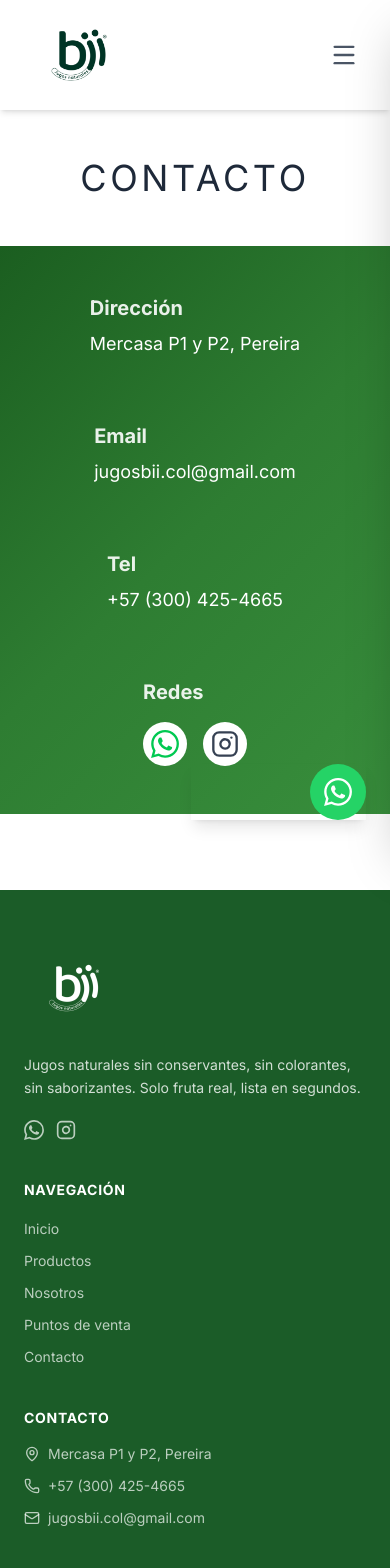
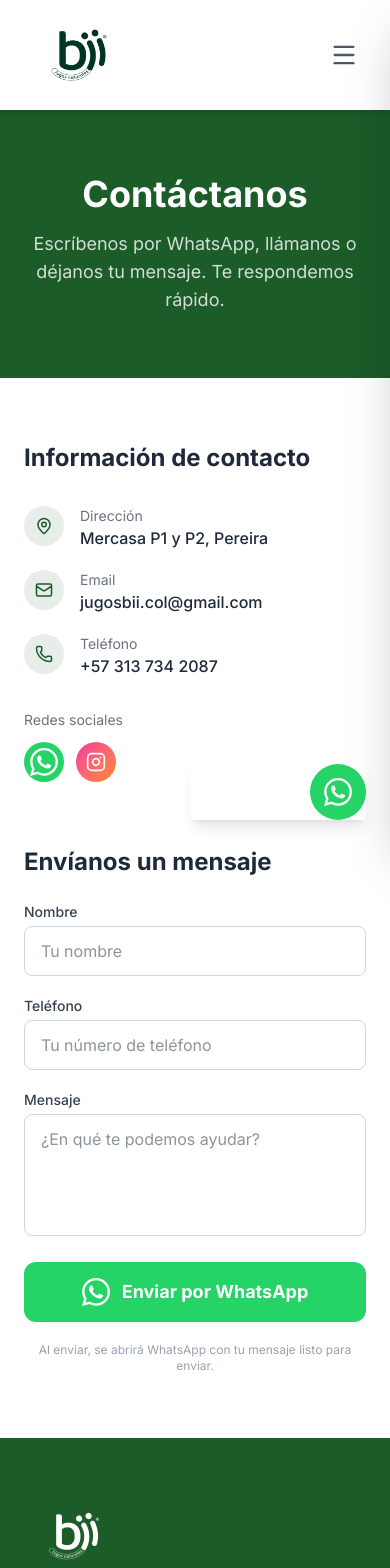
Before and after one commit to Jeronimocifci/Frontend_bii, a Next.js app in the folder miweb-frontend/: page /contacto in a window 390 px wide. Shown: the top 1568 px of the page. Built offline with nearby package versions, Linux system fonts and the light colour scheme.

Commit message:
feat: cards con nombre, botón WhatsApp en productos, formulario de contacto

```diff
--- a/miweb-frontend/src/app/contacto/page.tsx
+++ b/miweb-frontend/src/app/contacto/page.tsx
@@ -1,13 +1,8 @@
 "use client";
-import React from 'react';
-import { Mail, Phone, MapPin, Instagram, LucideIcon } from 'lucide-react';
+import React, { useState } from 'react';
+import { Mail, Phone, MapPin, Instagram } from 'lucide-react';
 
-interface ContactColumnProps {
-  label: string;
-  value: string;
-  icon: LucideIcon;
-  type: 'text' | 'email' | 'phone';
-}
+const WHATSAPP_NUMBER = '573137342087';
 
 const WhatsAppIcon = () => (
   <svg viewBox="0 0 24 24" fill="currentColor" className="w-7 h-7">
@@ -15,67 +10,71 @@ const WhatsAppIcon = () => (
   </svg>
 );
 
-const ContactoPage: React.FC = () => {
+export default function ContactoPage() {
+  const [nombre, setNombre] = useState('');
+  const [telefono, setTelefono] = useState('');
+  const [mensaje, setMensaje] = useState('');
+
+  const handleSubmit = (e: React.FormEvent) => {
+    e.preventDefault();
+    const text = `Hola bii! 👋\n\n*Nombre:* ${nombre}\n*Teléfono:* ${telefono}\n*Mensaje:* ${mensaje}`;
+    const url = `https://wa.me/${WHATSAPP_NUMBER}?text=${encodeURIComponent(text)}`;
+    window.open(url, '_blank');
+  };
+
   const contactInfo = [
-    { label: 'Dirección', value: 'Mercasa P1 y P2, Pereira', icon: MapPin, type: 'text' as const },
-    { label: 'Email', value: 'jugosbii.col@gmail.com', icon: Mail, type: 'email' as const },
-    { label: 'Tel', value: '+57 (300) 425-4665', icon: Phone, type: 'phone' as const },
+    { label: 'Dirección', value: 'Mercasa P1 y P2, Pereira', type: 'text' as const, icon: MapPin },
+    { label: 'Email', value: 'jugosbii.col@gmail.com', type: 'email' as const, icon: Mail },
+    { label: 'Teléfono', value: '+57 313 734 2087', type: 'phone' as const, icon: Phone },
   ];
 
-  const ContactColumn: React.FC<ContactColumnProps> = ({ label, value, type }) => (
-    <div className="flex flex-col items-start p-4">
-      <h3 className="text-xl md:text-2xl font-semibold mb-2 text-white/90">{label}</h3>
+  return (
+    <div className="min-h-screen w-full">
+
+      {/* Hero */}
+      <div className="bg-brand text-white py-16 px-4 text-center">
+        <h1 className="text-4xl md:text-5xl font-bold mb-4">Contáctanos</h1>
+        <p className="text-white/80 text-lg max-w-xl mx-auto">
+          Escríbenos por WhatsApp, llámanos o déjanos tu mensaje. Te respondemos rápido.
+        </p>
+      </div>
+
+      <div className="max-w-6xl mx-auto px-6 py-16 grid grid-cols-1 md:grid-cols-2 gap-16">
+
+        {/* Info de contacto */}
+        <div className="space-y-8">
+          <h2 className="text-2xl font-bold text-gray-800">Información de contacto</h2>
+
+          <ul className="space-y-5">
+            {contactInfo.map(({ label, value, type, icon: Icon }) => (
+              <li key={label} className="flex items-start gap-4">
+                <div className="w-10 h-10 rounded-full bg-brand/10 flex items-center justify-center shrink-0">
+                  <Icon size={18} className="text-brand" />
+                </div>
+                <div>
+                  <p className="text-sm text-gray-500">{label}</p>
                   {type === 'email' ? (
-        <a href={`mailto:${value}`} className="text-lg text-white hover:text-white/70 transition-colors">
-          {value}
-        </a>
+                    <a href={`mailto:${value}`} className="text-gray-800 font-medium hover:text-brand transition-colors">{value}</a>
                   ) : type === 'phone' ? (
-        <a href={`tel:${value}`} className="text-lg text-white hover:text-white/70 transition-colors">
-          {value}
-        </a>
+                    <a href={`tel:+573137342087`} className="text-gray-800 font-medium hover:text-brand transition-colors">{value}</a>
                   ) : (
-        <p className="text-lg text-white">{value}</p>
+                    <p className="text-gray-800 font-medium">{value}</p>
                   )}
                 </div>
-  );
+              </li>
+            ))}
+          </ul>
 
-  return (
-    <div className="min-h-[calc(100vh-64px)] w-full">
-      {/* Título */}
-      <div className="text-center py-12 bg-white">
-        <h1 className="text-4xl md:text-6xl font-light tracking-widest text-gray-800">
-          CONTACTO
-        </h1>
-      </div>
-
-      {/* Fondo con gradiente de marca */}
-      <div
-        className="relative min-h-[500px] w-full"
-        style={{ background: 'linear-gradient(135deg, #1B5E20 0%, #2E7D32 50%, #388E3C 100%)' }}
-      >
-        <div className="relative z-10 p-8 md:p-16">
-          <div className="flex flex-wrap justify-around gap-8 max-w-7xl mx-auto">
-
-            {contactInfo.map((item) => (
-              <ContactColumn
-                key={item.label}
-                label={item.label}
-                value={item.value}
-                icon={item.icon}
-                type={item.type}
-              />
-            ))}
-
-            {/* Redes Sociales */}
-            <div className="flex flex-col items-start p-4">
-              <h3 className="text-xl md:text-2xl font-semibold mb-2 text-white/90">Redes</h3>
-              <div className="flex space-x-4 mt-2">
+          {/* Redes */}
+          <div>
+            <p className="text-sm text-gray-500 mb-3">Redes sociales</p>
+            <div className="flex gap-3">
               <a
-                  href="https://wa.me/573004254665"
+                href={`https://wa.me/${WHATSAPP_NUMBER}`}
                 target="_blank"
                 rel="noopener noreferrer"
-                  className="p-2 bg-white rounded-full transition-transform hover:scale-110 text-green-500"
                 aria-label="WhatsApp"
+                className="w-10 h-10 rounded-full bg-[#25D366] flex items-center justify-center text-white hover:scale-110 transition-transform"
               >
                 <WhatsAppIcon />
               </a>
@@ -83,19 +82,66 @@ const ContactoPage: React.FC = () => {
                 href="https://www.instagram.com/bii.col/"
                 target="_blank"
                 rel="noopener noreferrer"
-                  className="p-2 bg-white rounded-full transition-transform hover:scale-110 text-pink-500"
                 aria-label="Instagram"
+                className="w-10 h-10 rounded-full bg-gradient-to-br from-pink-500 to-orange-400 flex items-center justify-center text-white hover:scale-110 transition-transform"
               >
-                  <Instagram size={28} className="text-gray-700" />
+                <Instagram size={20} />
               </a>
             </div>
+          </div>
+        </div>
+
+        {/* Formulario */}
+        <div>
+          <h2 className="text-2xl font-bold text-gray-800 mb-6">Envíanos un mensaje</h2>
+          <form onSubmit={handleSubmit} className="space-y-5">
+            <div>
+              <label className="block text-sm font-medium text-gray-700 mb-1">Nombre</label>
+              <input
+                type="text"
+                required
+                value={nombre}
+                onChange={e => setNombre(e.target.value)}
+                placeholder="Tu nombre"
+                className="w-full border border-gray-300 rounded-lg px-4 py-3 text-gray-800 focus:outline-none focus:ring-2 focus:ring-brand focus:border-transparent transition"
+              />
+            </div>
+            <div>
+              <label className="block text-sm font-medium text-gray-700 mb-1">Teléfono</label>
+              <input
+                type="tel"
+                required
+                value={telefono}
+                onChange={e => setTelefono(e.target.value)}
+                placeholder="Tu número de teléfono"
+                className="w-full border border-gray-300 rounded-lg px-4 py-3 text-gray-800 focus:outline-none focus:ring-2 focus:ring-brand focus:border-transparent transition"
+              />
+            </div>
+            <div>
+              <label className="block text-sm font-medium text-gray-700 mb-1">Mensaje</label>
+              <textarea
+                required
+                value={mensaje}
+                onChange={e => setMensaje(e.target.value)}
+                placeholder="¿En qué te podemos ayudar?"
+                rows={4}
+                className="w-full border border-gray-300 rounded-lg px-4 py-3 text-gray-800 focus:outline-none focus:ring-2 focus:ring-brand focus:border-transparent transition resize-none"
+              />
+            </div>
+            <button
+              type="submit"
+              className="w-full flex items-center justify-center gap-3 bg-[#25D366] hover:bg-[#1ebe57] transition-colors text-white font-semibold py-4 rounded-xl text-lg"
+            >
+              <WhatsAppIcon />
+              Enviar por WhatsApp
+            </button>
+            <p className="text-xs text-gray-400 text-center">
+              Al enviar, se abrirá WhatsApp con tu mensaje listo para enviar.
+            </p>
+          </form>
         </div>
 
       </div>
     </div>
-      </div>
-    </div>
   );
-};
-
-export default ContactoPage;
+}
--- a/miweb-frontend/src/app/productos/[id]/page.tsx
+++ b/miweb-frontend/src/app/productos/[id]/page.tsx
@@ -1,84 +1,96 @@
 import React from 'react';
 import Link from 'next/link';
 import Image from 'next/image';
-// Importamos los datos. Manteniendo la ruta ajustada que funcionó.
 import { MOCK_PRODUCTS, ProductInfo } from '../../../dataProducts';
 
+const WHATSAPP_NUMBER = '573137342087';
+
+const WhatsAppIcon = () => (
+  <svg viewBox="0 0 24 24" fill="currentColor" className="w-5 h-5">
+    <path d="M17.472 14.382c-.297-.149-1.758-.867-2.03-.967-.273-.099-.471-.148-.67.15-.197.297-.767.966-.94 1.164-.173.199-.347.223-.644.075-.297-.15-1.255-.463-2.39-1.475-.883-.788-1.48-1.761-1.653-2.059-.173-.297-.018-.458.13-.606.134-.133.298-.347.446-.52.149-.174.198-.298.298-.497.099-.198.05-.371-.025-.52-.075-.149-.669-1.612-.916-2.207-.242-.579-.487-.5-.669-.51-.173-.008-.371-.01-.57-.01-.198 0-.52.074-.792.372-.272.297-1.04 1.016-1.04 2.479 0 1.462 1.065 2.875 1.213 3.074.149.198 2.096 3.2 5.077 4.487.709.306 1.262.489 1.694.625.712.227 1.36.195 1.871.118.571-.085 1.758-.719 2.006-1.413.248-.694.248-1.289.173-1.413-.074-.124-.272-.198-.57-.347m-5.421 7.403h-.004a9.87 9.87 0 01-5.031-1.378l-.361-.214-3.741.982.998-3.648-.235-.374a9.86 9.86 0 01-1.51-5.26c.001-5.45 4.436-9.884 9.888-9.884 2.64 0 5.122 1.03 6.988 2.898a9.825 9.825 0 012.893 6.994c-.003 5.45-4.437 9.884-9.885 9.884m8.413-18.297A11.815 11.815 0 0012.05 0C5.495 0 .16 5.335.157 11.892c0 2.096.547 4.142 1.588 5.945L.057 24l6.305-1.654a11.882 11.882 0 005.683 1.448h.005c6.554 0 11.89-5.335 11.893-11.893a11.821 11.821 0 00-3.48-8.413z" />
+  </svg>
+);
+
 interface ProductPageProps {
-  params: Promise<{
-    id: string; // El ID del producto viene de la URL (e.g., /productos/1)
-  }>;
+  params: Promise<{ id: string }>;
 }
 
 const ProductDetailPage: React.FC<ProductPageProps> = async ({ params }) => {
   const { id: productId } = await params;
-
-  // Buscar el producto en los datos MOCK
   const product: ProductInfo | undefined = MOCK_PRODUCTS.find(p => p.id === productId);
 
-  // --- Manejo de Producto No Encontrado ---
   if (!product) {
     return (
       <div className="text-center mt-20 p-8">
-        <h1 className="text-4xl font-bold text-red-600 mb-4">404 - Producto No Encontrado</h1>
-        <p className="text-lg text-gray-700 mb-8">
-          El producto con ID: {productId} no existe. Por favor, verifica la ruta.
-        </p>
-        <Link href="/productos">
-          <span className="text-blue-600 hover:underline cursor-pointer">
-            Volver a la galería de productos
-          </span>
+        <h1 className="text-4xl font-bold text-red-600 mb-4">Producto no encontrado</h1>
+        <p className="text-lg text-gray-700 mb-8">El producto no existe o fue removido.</p>
+        <Link href="/productos" className="text-brand hover:underline">
+          &larr; Volver a productos
         </Link>
       </div>
     );
   }
 
-  // --- Vista de Detalle del Producto Encontrado (Diseño Solicitado) ---
+  const whatsappMessage = `Hola bii! Me interesa el *${product.name}* 🍊 ¿Me pueden dar más información?`;
+  const whatsappUrl = `https://wa.me/${WHATSAPP_NUMBER}?text=${encodeURIComponent(whatsappMessage)}`;
+
   return (
-    // Estilos para centrar la vista
-    <div className="container mx-auto p-6 md:p-12 min-h-[85vh] flex items-center justify-center">
-      <div className="flex flex-col md:flex-row gap-10 bg-white p-6 md:p-10 w-full max-w-5xl">
+    <div className="container mx-auto px-6 py-12 min-h-[85vh] flex items-center justify-center">
+      <div className="flex flex-col md:flex-row gap-12 w-full max-w-5xl">
 
-        {/* Columna de Imagen (Izquierda) */}
-        <div className="md:w-1/2 flex justify-center items-center p-4">
+        {/* Imagen */}
+        <div className="md:w-1/2 flex justify-center items-center">
           <Image
             src={product.imageUrl}
             alt={product.name}
             width={400}
             height={600}
-            className="w-full max-w-xs md:max-w-md h-auto object-contain transition-transform transform duration-300"
-            style={{ maxHeight: '600px' }}
+            className="w-full max-w-xs md:max-w-sm h-auto object-contain rounded-xl shadow-lg"
             priority
           />
         </div>
 
-        {/* Columna de Descripción (Derecha) */}
-        <div className="md:w-1/2 flex flex-col justify-center text-left py-10">
+        {/* Info */}
+        <div className="md:w-1/2 flex flex-col justify-center">
+          <p className="text-sm font-semibold text-brand-light uppercase tracking-wider mb-2">
+            bii jugos naturales
+          </p>
+          <h1 className="text-4xl lg:text-5xl font-light text-gray-900 mb-4">
+            {product.name}
+          </h1>
+          <p className="text-gray-600 text-base leading-relaxed mb-8">
+            {product.description}
+          </p>
 
-            {/* Nombre del Producto (Texto Grande) */}
-            <h1 className="text-4xl lg:text-5xl font-light text-gray-900 mb-6">
-              {product.name}
-            </h1>
+          {/* Badges */}
+          <div className="flex flex-wrap gap-2 mb-8">
+            {['Sin conservantes', 'Sin colorantes', '100% natural'].map((tag) => (
+              <span
+                key={tag}
+                className="text-xs font-semibold px-3 py-1 rounded-full bg-brand/10 text-brand"
+              >
+                {tag}
+              </span>
+            ))}
+          </div>
 
-            {/* Descripción principal (Intenso y Refrescante) */}
-            {/* Tomamos la primera frase como el titular */}
-            <p className="font-semibold text-xl text-gray-700 mb-4">
-              {product.description.split('.')[0]} y Refrescante.
-            </p>
+          {/* Botón WhatsApp */}
+          <a
+            href={whatsappUrl}
+            target="_blank"
+            rel="noopener noreferrer"
+            className="inline-flex items-center justify-center gap-3 bg-[#25D366] hover:bg-[#1ebe57] transition-colors duration-200 text-white font-semibold px-8 py-4 rounded-xl text-lg w-full md:w-auto"
+          >
+            <WhatsAppIcon />
+            Pedir por WhatsApp
+          </a>
 
-            {/* Descripción completa */}
-            <p className="text-gray-600 text-base leading-relaxed whitespace-pre-line">
-              {product.description}
-            </p>
-
-            <div className="mt-10">
-              <Link href="/productos">
-                <span className="text-sm text-blue-600 hover:underline cursor-pointer">
-                  &larr; Explorar más productos
-                </span>
-              </Link>
-            </div>
+          <div className="mt-8">
+            <Link href="/productos" className="text-sm text-brand hover:underline">
+              &larr; Ver más productos
+            </Link>
           </div>
+        </div>
       </div>
     </div>
   );
--- a/miweb-frontend/src/components/WhatsAppButton.tsx
+++ b/miweb-frontend/src/components/WhatsAppButton.tsx
@@ -7,7 +7,7 @@ const WhatsAppIcon = () => (
   </svg>
 );
 
-const WHATSAPP_NUMBER = "573004254665";
+const WHATSAPP_NUMBER = "573137342087";
 const WHATSAPP_MESSAGE = "Hola bii! Me gustaría conocer más sobre sus productos 🍊";
 
 export default function WhatsAppButton() {
--- a/miweb-frontend/src/components/molecules/productCard.tsx
+++ b/miweb-frontend/src/components/molecules/productCard.tsx
@@ -4,40 +4,28 @@ import Image from 'next/image';
 
 interface ImageCardProps {
   id: string;
+  name: string;
   imageUrl: string;
-  sizeClasses?: string;
 }
 
-const ProductCard: React.FC<ImageCardProps> = ({
-  id,
-  imageUrl,
-  sizeClasses = 'w-[200px] h-[300px]',
-}) => {
+const ProductCard: React.FC<ImageCardProps> = ({ id, name, imageUrl }) => {
   return (
     <Link href={`/productos/${id}`} passHref>
-      <div
-        className={`
-          relative
-          bg-white
-          rounded-lg
-          shadow-md
-          cursor-pointer
-          overflow-hidden
-          hover:shadow-xl
-          transition-shadow
-          duration-300
-          transform
-          hover:-translate-y-1
-          ${sizeClasses}
-        `}
-      >
-        <Image
-          src={imageUrl}
-          alt={`Producto con ID ${id}`}
-          fill
-          className="object-cover"
-          sizes="(max-width: 768px) 200px, 200px"
-        />
+      <div className="group w-[200px] cursor-pointer">
+        {/* Imagen */}
+        <div className="relative w-[200px] h-[300px] rounded-xl overflow-hidden shadow-md group-hover:shadow-xl transition-shadow duration-300 group-hover:-translate-y-1 transform transition-transform">
+          <Image
+            src={imageUrl}
+            alt={name}
+            fill
+            className="object-cover"
+            sizes="200px"
+          />
+        </div>
+        {/* Nombre */}
+        <p className="mt-3 text-center text-sm font-semibold text-gray-700 group-hover:text-brand transition-colors duration-200">
+          {name}
+        </p>
       </div>
     </Link>
   );
--- a/miweb-frontend/src/components/organisms/productsBar.tsx
+++ b/miweb-frontend/src/components/organisms/productsBar.tsx
@@ -1,29 +1,23 @@
-// components/organisms/productsBar.tsx
-
 import React from 'react';
 import ImageCard from '../molecules/productCard';
-import { ProductInfo } from '../../dataProducts'
+import { ProductInfo } from '../../dataProducts';
 
 interface ProductsBarProps {
   products: ProductInfo[];
 }
 
-const ProductsBar: React.FC<ProductsBarProps> = ({ products}) => {
-  if (!products || products.length === 0) {
-    return null;
-  }
+const ProductsBar: React.FC<ProductsBarProps> = ({ products }) => {
+  if (!products || products.length === 0) return null;
 
   return (
     <section className="py-8 px-4 md:px-8">
-      <div
-        className="flex justify-center flex-wrap gap-6"
-      >
+      <div className="flex justify-center flex-wrap gap-8">
         {products.map((product) => (
           <ImageCard
             key={product.id}
             id={product.id}
+            name={product.name}
             imageUrl={product.imageUrl}
-            sizeClasses="w-[200px] h-[300px]"
           />
         ))}
       </div>
```
Lines whose indentation alone changed are shown as unchanged.
